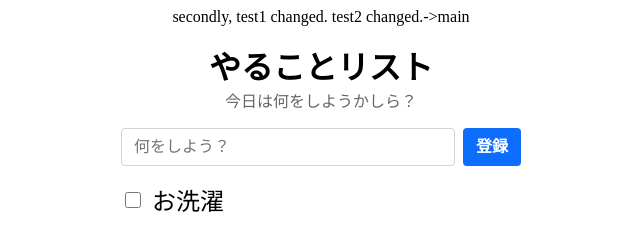
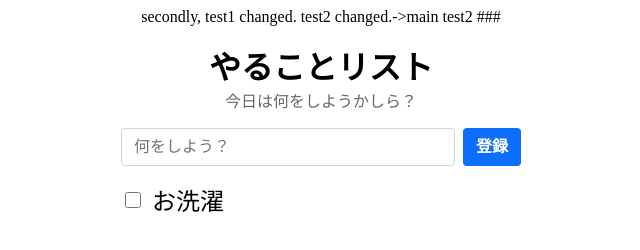
Before and after one commit to rei5408sk/systemk, a plain HTML site: page index.html in a window 1280 px wide. Shown: the whole page, without its empty margins (319-959 px from the left). Drawn offline with Linux system fonts and the light colour scheme.

Commit message:
test2?test1?

```diff
--- a/index.html
+++ b/index.html
@@ -139,6 +139,7 @@
 <body>
     secondly, test1 changed.
     test2 changed.->main
+    test2 ###
     <div class="todo-list-container">
         <div class="todo-list-title-container">
             <h1 class="todo-list-title">やることリスト</h1>
```
